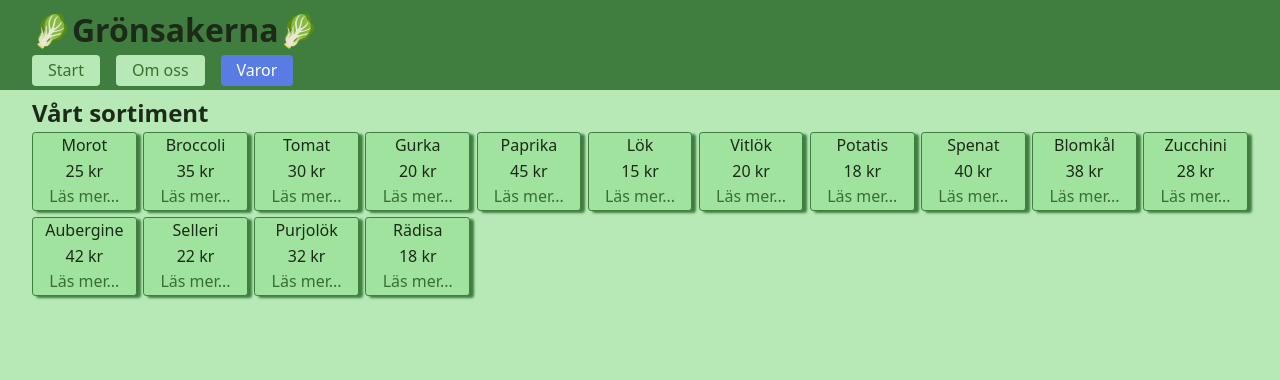
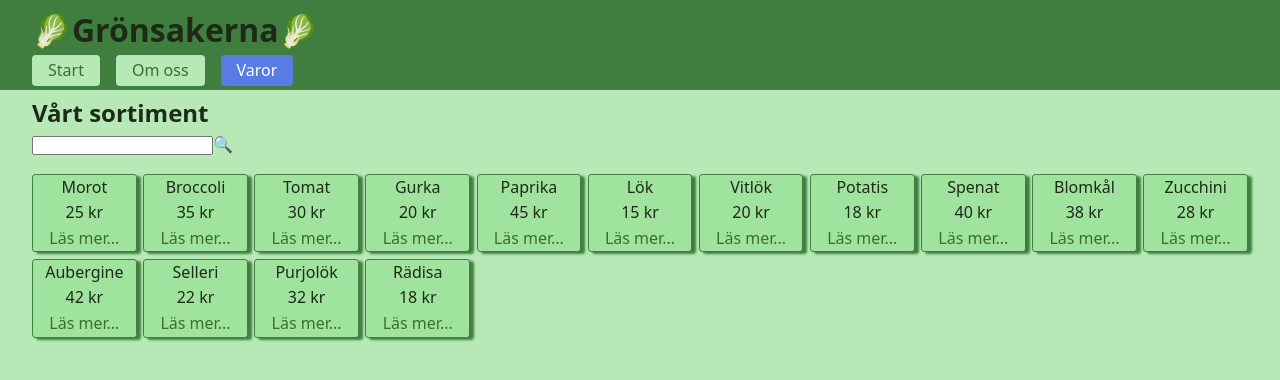
Before and after one commit to ha-fed25-jsf/05-routing, a React (Vite) app: page /#/products in a window 1280 px wide. Shown: the top 380 px of the page. Built offline with nearby package versions, Linux system fonts and the light colour scheme.

Commit message:
Smart sökning på grönsaker

```diff
--- /dev/null
+++ b/src/data/utils.js
@@ -0,0 +1,8 @@
+// Används av Products.jsx
+// Vi flyttar ut den för att komponenten ska bli mindre
+const match = (needle, haystack) => {
+	// returnerar true om texten matchar
+	return haystack.toLowerCase().includes( needle.toLowerCase() )
+}
+
+export { match }
--- a/src/pages/Products.css
+++ b/src/pages/Products.css
@@ -15,4 +15,8 @@
 		text-align: center;
 		background-color: var(--main-bg-alternate);
 	}
+
+	.search {
+		margin-bottom: 1em;
+	}
 }
--- a/src/pages/Products.jsx
+++ b/src/pages/Products.jsx
@@ -1,16 +1,38 @@
+import { useState, useMemo } from 'react'
 import { useLoaderData } from 'react-router'
 import './Products.css'
 import ProductItem from '../components/ProductItem'
+import { match } from '../data/utils.js'
 
 const Products = () => {
 	// useLoaderData returnerar data av samma typ som loader-funktionen returnerar
 	const vegetables = useLoaderData()
+	const [searchText, setSearchText] = useState('')
+
+	const calculateValue = () => searchText === '' ? vegetables : vegetables.filter(v => match(searchText, v.name))
+
+	const matchingVeggies = useMemo(
+		calculateValue,
+		[searchText, vegetables]
+	)
+
+
+
 
 	return (
 		<div className="products">
 			<h2> Vårt sortiment </h2>
+
+			<div className="search">
+				<input type="text"
+					value={searchText}
+					onChange={event => setSearchText(event.target.value)}
+					/>
+				🔍
+			</div>
+
 			<div className="product-list">
-			{vegetables.map(v => (
+			{matchingVeggies.map(v => (
 				<ProductItem key={v.id} vegetable={v} />
 			))}
 			</div>
```
